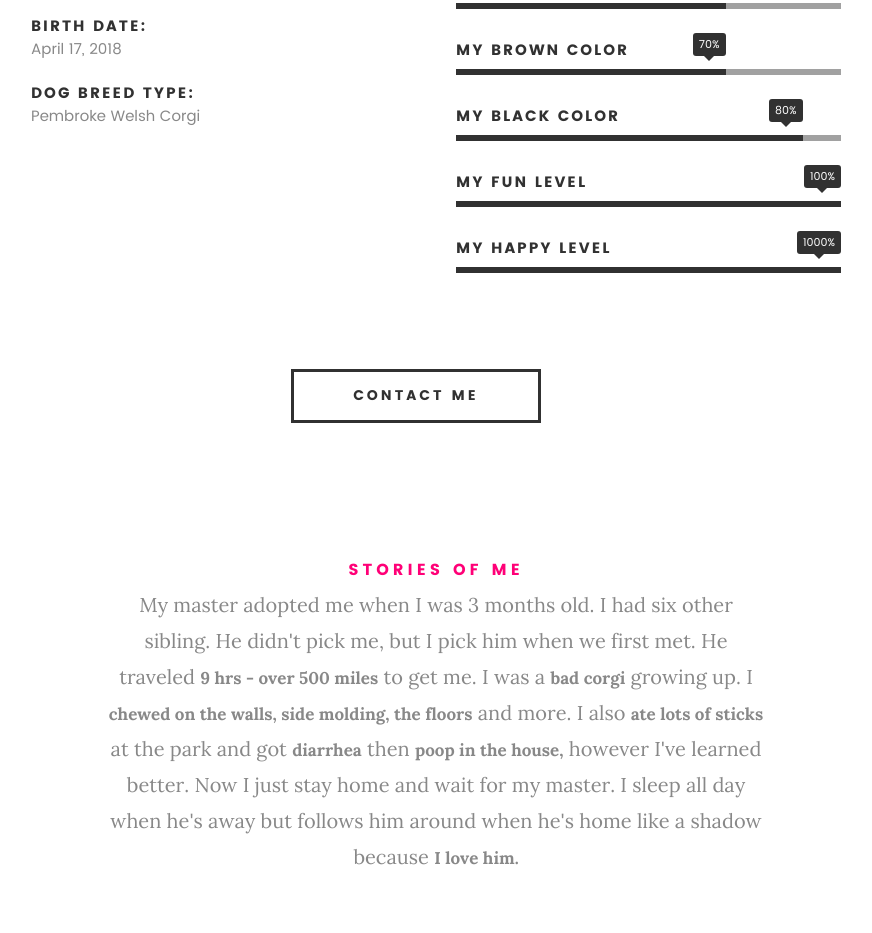
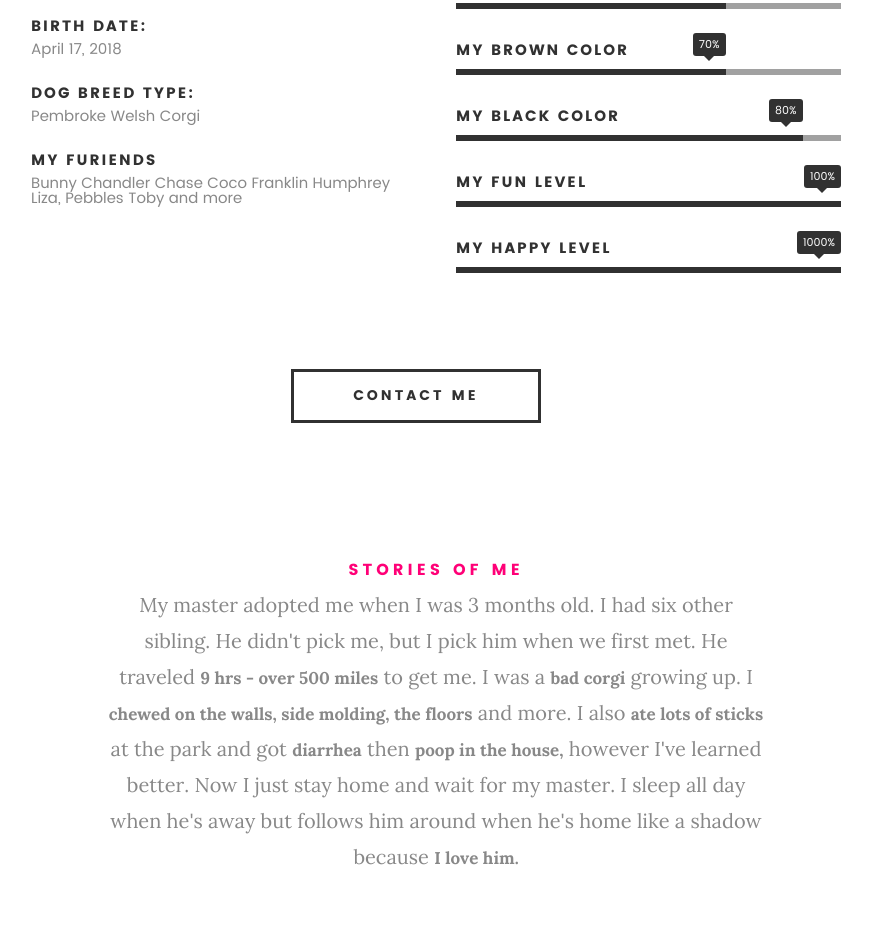
Before and after one commit to phosoup/Snoopy, a plain HTML site: page index.html in a window 1280 px wide. Shown: the part 1892-2825 px from the top of the page, without its empty margins (204-1076 px from the left). Drawn offline with Linux system fonts and the light colour scheme.

Commit message:
Add files via upload

```diff
--- a/index.html
+++ b/index.html
@@ -133,7 +133,10 @@
    					<span> Pembroke Welsh Corgi</span>
    				</li>
    				<li>
-
+   					<strong>My Furiends</strong>
+						<span> Bunny Chandler Chase Coco
+								Franklin Humphrey Liza, Pebbles Toby and more</span>
+					</li>
    			</ul> <!-- /info-list -->
 
    		</div>
```
